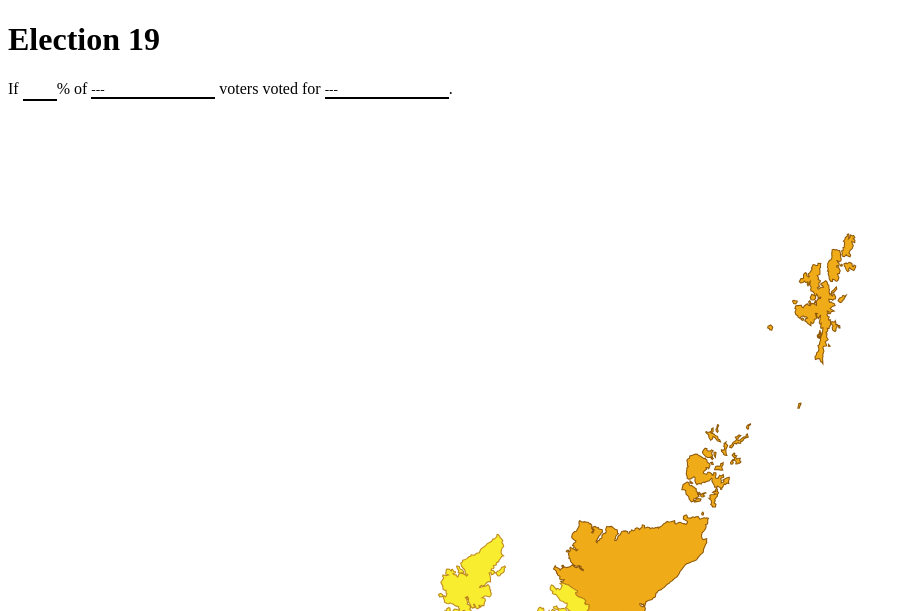
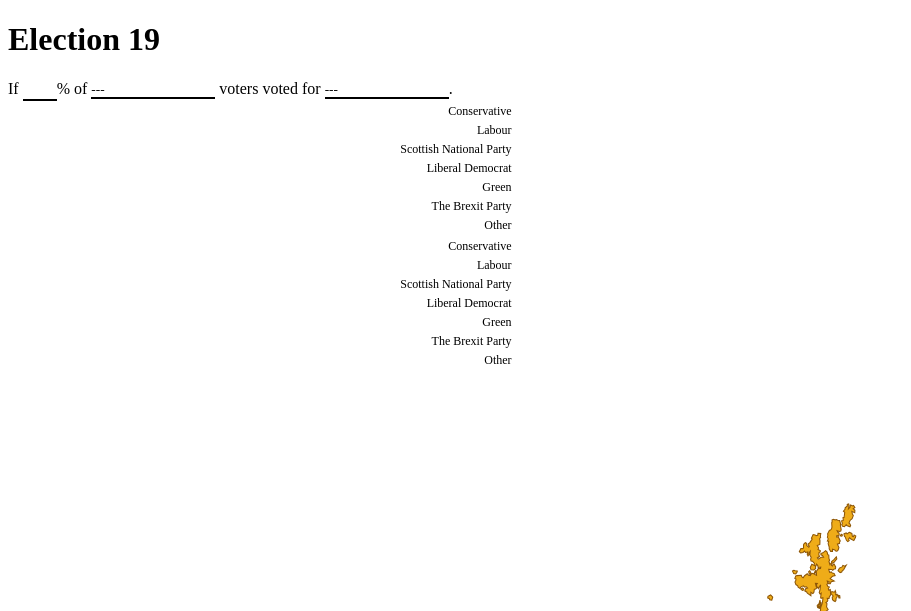
Before and after one commit to samirelanduk/election19, a Django app: template core/templates/home.html in a window 1280 px wide. Shown: the top 611 px of the page, without its empty margins (0-911 px from the left). Run offline with Django 3.2, Linux system fonts and the light colour scheme; the template is opened without the code that fills it, so the values that code supplies are empty; style sheets or scripts are compiled from the project's sources; some libraries are stand-ins or nearby versions; some web fonts are replaced.

Commit message:
Seat/vote breakdown graphic

```diff
--- a/core/static/css/style.scss
+++ b/core/static/css/style.scss
@@ -21,3 +21,23 @@ select {
     background: white;
     font-family: Muli;
 }
+
+table {
+    width: 80%;
+    font-size: 12px;
+
+    tr {
+        width: 100%;
+        td {
+            text-align: right;
+            width: 50%;
+
+            .bar {
+                height: 10px;
+                width: 0%;
+                transition-property: "width";
+                transition: 1s;
+            }
+        }
+    }
+}
--- a/core/templates/home.html
+++ b/core/templates/home.html
@@ -15,19 +15,74 @@
 <div class="rule">
     If <input class="pc">% of {% include "select.html"%} voters voted for {% include "select.html"%}.
 </div>
+
+<div class="data-summary">
+    <table id="seatsTable">
+        <tr><td>Conservative</td><td><div class="bar"></div></tr>
+        <tr><td>Labour</td><td><div class="bar"></div></tr>
+        <tr><td>Scottish National Party</td><td><div class="bar"></div></tr>
+        <tr><td>Liberal Democrat</td><td><div class="bar"></div></tr>
+        <tr><td>Green</td><td><div class="bar"></div></tr>
+        <tr><td>The Brexit Party</td><td><div class="bar"></div></tr>
+        <tr><td>Other</td><td><div class="bar"></div></tr>
+    </table>
+
+    <table id="votesTable">
+        <tr><td>Conservative</td><td><div class="bar"></div></tr>
+        <tr><td>Labour</td><td><div class="bar"></div></tr>
+        <tr><td>Scottish National Party</td><td><div class="bar"></div></tr>
+        <tr><td>Liberal Democrat</td><td><div class="bar"></div></tr>
+        <tr><td>Green</td><td><div class="bar"></div></tr>
+        <tr><td>The Brexit Party</td><td><div class="bar"></div></tr>
+        <tr><td>Other</td><td><div class="bar"></div></tr>
+    </table>
+</div>
 {% include "map.svg" %}
 
 <script>
+var lookup = {
+    "Conservative": "rgb(5, 117, 201)",
+    "Labour": "rgb(223, 29, 14)",
+    "Liberal Democrat": "rgb(239, 172, 24)",
+    "Scottish National Party": "rgb(248, 237, 46)",
+    "Green": "rgb(95, 178, 95)",
+    "The Brexit Party": "#02b6d7",
+    "Other": "gray"
+}
 var data = {};
 fetch(`/data/`).then(
     (response) => response.json()
 ).then((json) => {
     data = json;
 
+    var seatsTable = document.getElementById("seatsTable");
+    var votesTable = document.getElementById("votesTable");
+    var summary = summariseData(data);
+    const allVotes = Object.values(summary.votes).reduce((a,b) => a + b, 0);
+    for (var table of [seatsTable, votesTable]) {
+        for (var row of table.rows) {
+            var party = row.cells[0].innerText;
+            var bar = row.cells[1].getElementsByClassName("bar").item(0);
+            bar.style.backgroundColor = lookup[party];
+            if (table.id === "seatsTable") {
+                width = (summary.seats[party] / 6.5).toString().slice(0, 4) + "%";
+            } else {
+                width = (summary.votes[party] / allVotes * 100).toString().slice(0, 4) + "%";
+            }
+
+            bar.style.width = width;
+        }
+    }
+
+
     rule = [0, "Liberal Democrat", "Labour"];
 
     var newData = {}
     for (conId in data) {
+
+
+
+
 
 
         var parties = data[conId].parties;
@@ -46,14 +101,7 @@ fetch(`/data/`).then(
         );
 
 
-        var lookup = {
-            "Conservative": "rgb(5, 117, 201)",
-            "Labour": "rgb(223, 29, 14)",
-            "Liberal Democrat": "rgb(239, 172, 24)",
-            "Scottish National Party": "rgb(248, 237, 46)",
-            "Green": "rgb(95, 178, 95)",
-            "The Brexit Party": "#02b6d7"
-        }
+
 
         if (newWinner !== prevWinner) {
             document.getElementById(conId).style.fill = lookup[newWinner];
```
